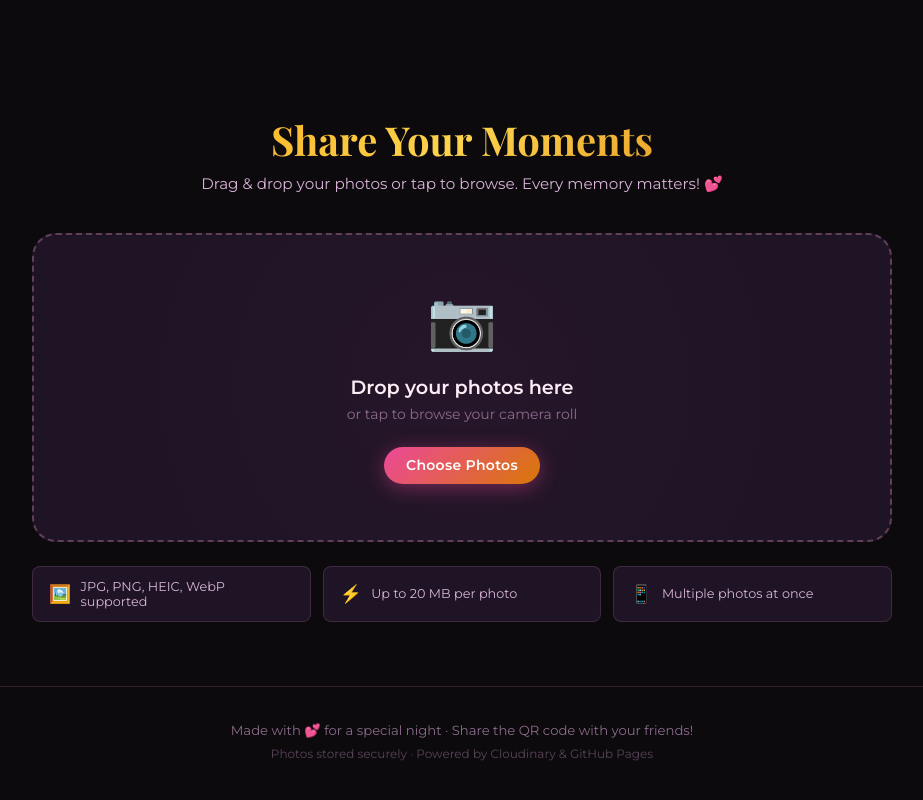
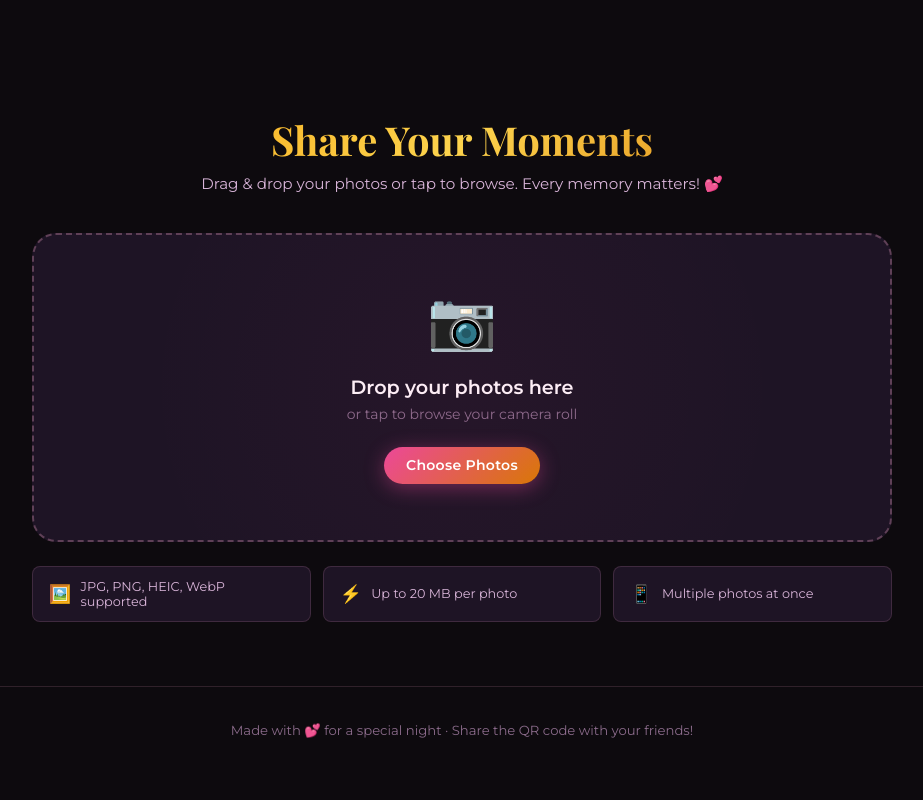
Before and after one commit to note38/Capture-the-magic, a website: page index.html in a window 1280 px wide. Shown: the part 811-1611 px from the top of the page, without its empty margins (178-1101 px from the left). Drawn offline with nearby package versions, Linux system fonts and the light colour scheme; a web font is replaced by a local one.

Commit message:
first commit

```diff
--- a/index.html
+++ b/index.html
@@ -186,7 +186,7 @@
   <!-- ===== FOOTER ===== -->
   <footer class="site-footer">
     <p>Made with 💕 for a special night · Share the QR code with your friends!</p>
-    <p class="footer-small">Photos stored securely · Powered by Cloudinary &amp; GitHub Pages</p>
+
   </footer>
 
   <script src="app.js"></script>
```
